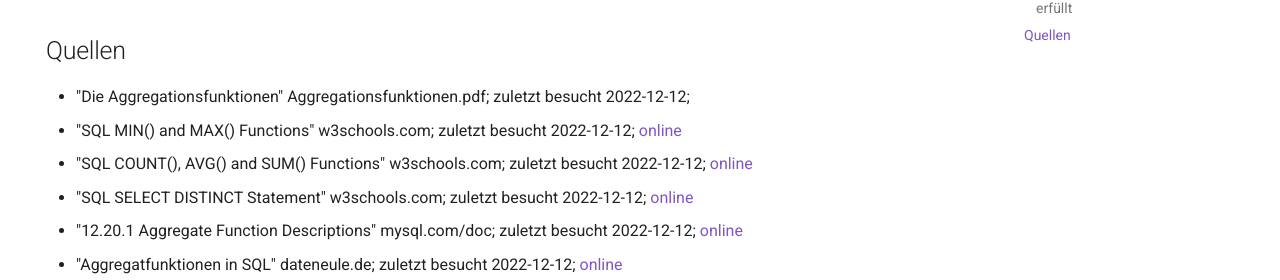
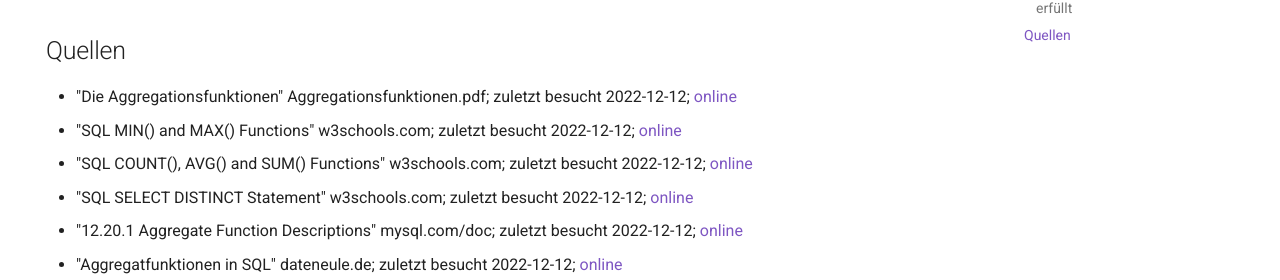
Before and after one commit to TGM-HIT/insy-exercises, an MkDocs documentation site: the page built from docs/2.Semester/21_Aggregationsfunktionen/TASK.md, in a window 1280 px wide and 900 px high, scrolled down 1990 px. Shown: the part 478-758 px from the top of the window. Built offline with MkDocs 1.6.1 and Material for MkDocs 9.7.7, drawn with Linux system fonts in a browser that asks for light colours; comment, search, counter and statistics services are not loaded.

Commit message:
added resources

```diff
--- a/docs/2.Semester/21_Aggregationsfunktionen/TASK.md
+++ b/docs/2.Semester/21_Aggregationsfunktionen/TASK.md
@@ -86,7 +86,7 @@ Gruppengröße: 1 Person
 - [ ] Abgabegespräch über Fragestellungen und Aufgaben
 
 ## Quellen
-* "Die Aggregationsfunktionen" Aggregationsfunktionen.pdf; zuletzt besucht 2022-12-12;
+* "Die Aggregationsfunktionen" Aggregationsfunktionen.pdf; zuletzt besucht 2022-12-12; [online](https://github.com/TGM-HIT/insy-exercises/blob/main/docs/2.Semester/21_Aggregationsfunktionen/Aggregationsfunktionen.pdf)
 * "SQL MIN() and MAX() Functions" w3schools.com; zuletzt besucht 2022-12-12; [online](https://www.w3schools.com/sql/sql_min_max.asp)
 * "SQL COUNT(), AVG() and SUM() Functions" w3schools.com; zuletzt besucht 2022-12-12; [online](https://www.w3schools.com/sql/sql_count_avg_sum.asp)
 * "SQL SELECT DISTINCT Statement" w3schools.com; zuletzt besucht 2022-12-12; [online](https://www.w3schools.com/sql/sql_distinct.asp)
```
Also changed, not shown: docs/2.Semester/22_Joins/TASK.md (+1 -2 lines), 10 other files.
